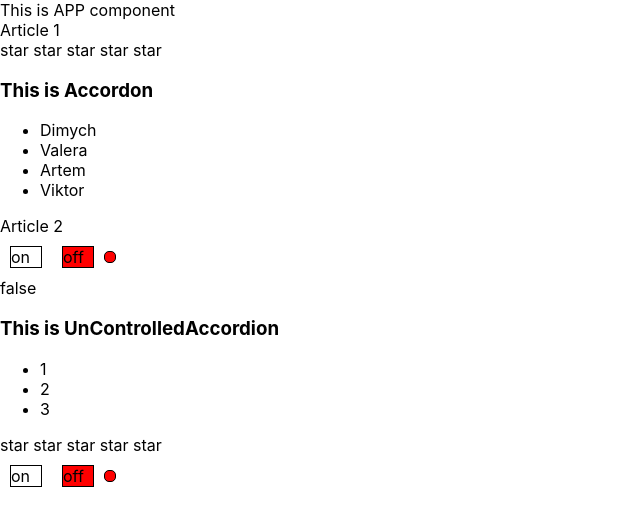
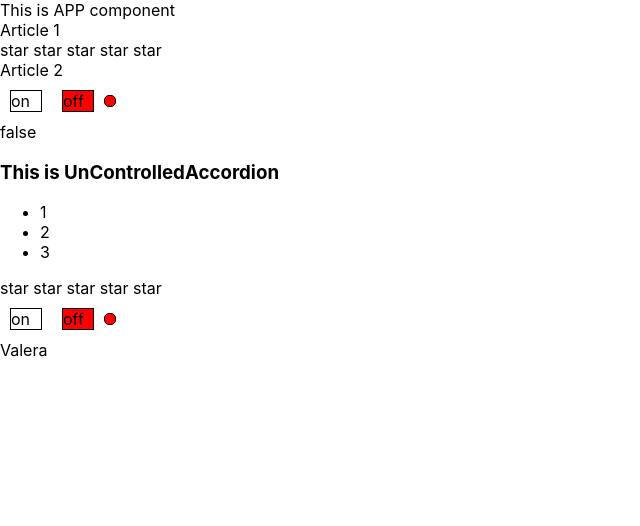
Before and after one commit to Lam1ro4eQ/it-kamasutra, a React (Create React App) app in the folder accordion/: page / in a window 1280 px wide. Shown: the top 526 px of the page, without its empty margins (0-640 px from the left). Built offline with nearby package versions, Linux system fonts and the light colour scheme.

Commit message:
storiesbook custop select

```diff
--- a/accordion/src/App.tsx
+++ b/accordion/src/App.tsx
@@ -12,6 +12,7 @@ const App = () => {
     let [ratingValue, setRatingValue] = useState<RatingValueType>(0)
     let [collapsed, setCollapsed] = useState(false)
     let [on, SetOn] = useState(false)
+    const [parentValue, setParentValue] = useState<number>(2)
 
     return (
         <div className={"App"}>
@@ -19,14 +20,14 @@ const App = () => {
             <>Article 1</>
             <Rating value={ratingValue} onClick={setRatingValue}/>
 
-            <Accordion titleValue={"This is Accordon "} collapsed={collapsed}  items={[
-                {title: 'Dimych', value: 1},
-                {title: 'Valera', value: 2},
-                {title: 'Artem', value: 3},
-                {title: 'Viktor', value: 4}
-            ]} onClick={() => {
-                setCollapsed(!collapsed)
-            }}/>
+            {/*<Accordion titleValue={"This is Accordon "} collapsed={collapsed}  items={[*/}
+            {/*    {title: 'Dimych', value: 1},*/}
+            {/*    {title: 'Valera', value: 2},*/}
+            {/*    {title: 'Artem', value: 3},*/}
+            {/*    {title: 'Viktor', value: 4}*/}
+            {/*]} onClick={() => {*/}
+            {/*    setCollapsed(!collapsed)*/}
+            {/*}}/>*/}
 
             <>Article 2</>
             {/*<Rating value={0}/>*/}
@@ -42,12 +43,12 @@ const App = () => {
                 SetOn(!on)
             }}/>
 
-            {/*<Select onChangeSelect={onChangeSelect} items={[*/}
-            {/*    {title: 'Dimych', value: 1},*/}
-            {/*    {title: 'Valera', value: 2},*/}
-            {/*    {title: 'Artem', value: 3},*/}
-            {/*    {title: 'Viktor', value: 4}*/}
-            {/*]} />*/}
+            <Select titleValue={"This is Select "} parentValue={parentValue} setParentValue={setParentValue} items={[
+                {title: 'Dimych', value: 1},
+                {title: 'Valera', value: 2},
+                {title: 'Artem', value: 3},
+                {title: 'Viktor', value: 4}
+            ]} />
         </div>
     );
 };
--- a/accordion/src/components/Select/Select.tsx
+++ b/accordion/src/components/Select/Select.tsx
@@ -4,20 +4,24 @@ export type  SelectItemsType = {
     title: string
     value: number
 }
-type SelectPropsType = {
-    value: any
-    onChange: (value: any) => void
+export type SelectPropsType = {
+    parentValue: number
+    setParentValue: (parentValue: number)=> void
     items: SelectItemsType[]
+    titleValue: string
+
 }
 
 export function Select(props: SelectPropsType) {
-    const [parentValue, setParentValue] = useState(2)
+
+    let [collapsedValue, setcollapsedValue] = useState(true)
+
+    let findValue = props.items.find(i => i.value == props.parentValue) as SelectItemsType
     return (
         <div>
-            <div >
-                <div>{}</div>
-                {props.items.map(i => <div>i.title</div>)}
-            </div>
+            <div onClick={()=>{setcollapsedValue(!collapsedValue)}}>{findValue.title}</div>
+            {!collapsedValue && props.items.map(i => <div onClick={()=>{props.setParentValue(i.value)}}>{i.title}</div>)}
         </div>
+
     )
 }
```
Also changed, not shown: 1 other file (tests, documents, lock files or other folders).
